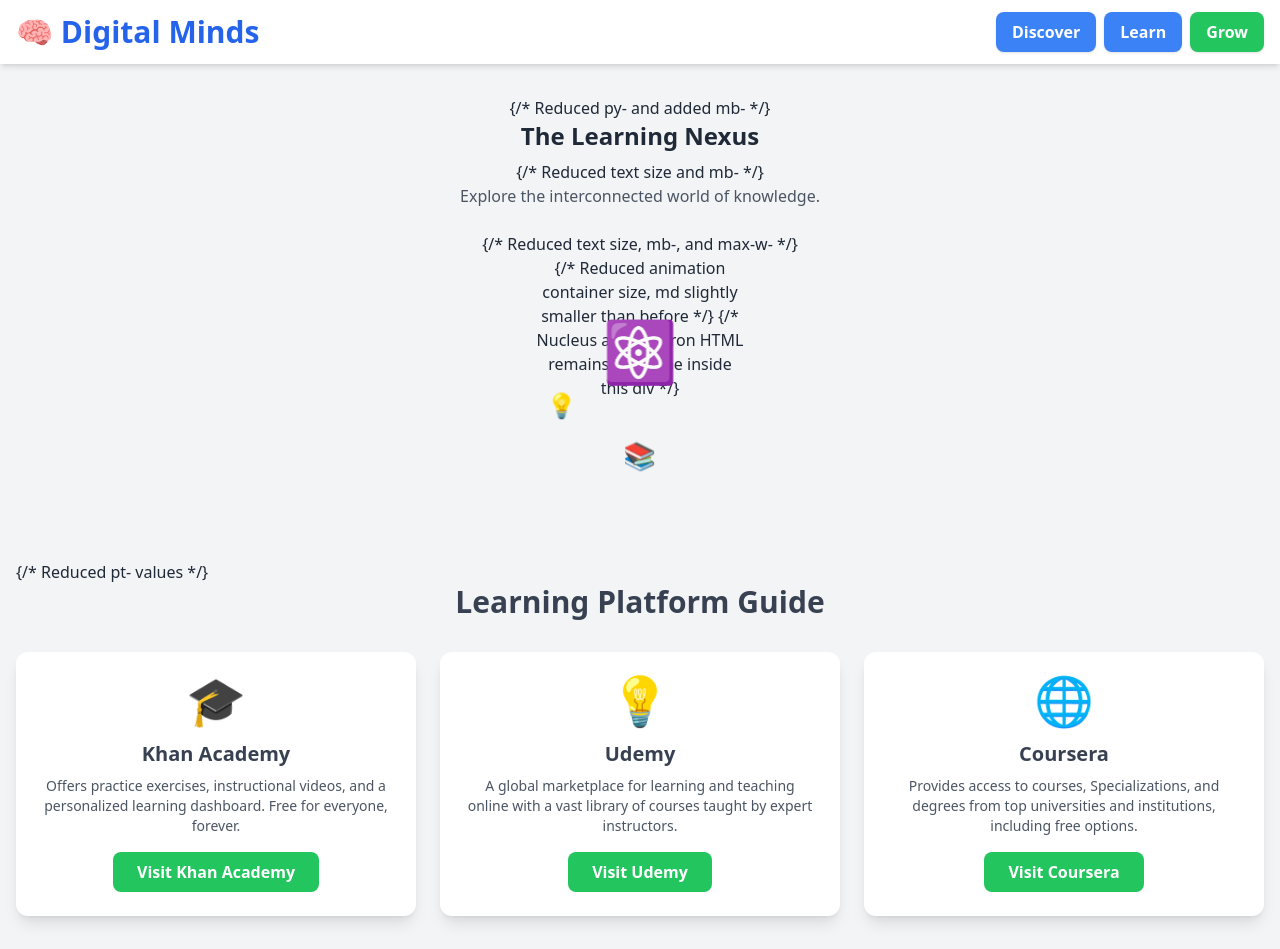
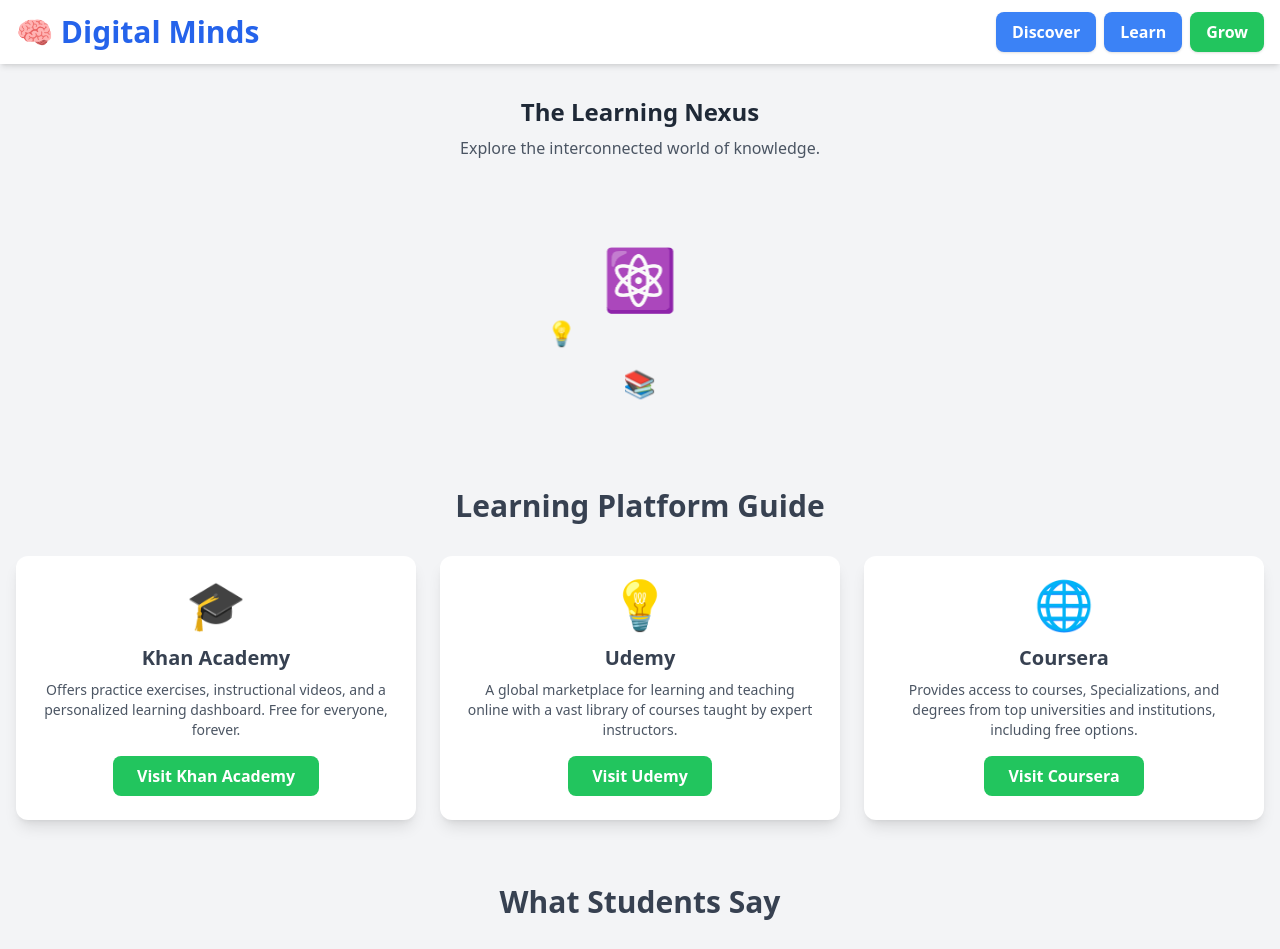
Before and after one commit to Wild-er/digital-minds, a plain HTML site: page index.html in a window 1280 px wide. Shown: the top 949 px of the page. Drawn offline with nearby package versions, Linux system fonts and the light colour scheme.

Commit message:
Update index.html

```diff
--- a/index.html
+++ b/index.html
@@ -92,11 +92,11 @@
     </header>
 
     <!-- New Hero Section (Animation) -->
-    <section id="learning-nexus-animation" class="w-full bg-gray-100 flex flex-col items-center justify-center text-center px-4 py-6 sm:py-8 overflow-hidden mb-6 sm:mb-8"> {/* Reduced py- and added mb- */}
-        <h2 class="text-xl sm:text-2xl font-bold text-gray-800 mb-2">The Learning Nexus</h2> {/* Reduced text size and mb- */}
-        <p class="text-sm sm:text-base text-gray-600 mb-4 sm:mb-6 max-w-xs sm:max-w-sm md:max-w-md mx-auto">Explore the interconnected world of knowledge.</p> {/* Reduced text size, mb-, and max-w- */}
-        <div class="relative w-40 h-40 sm:w-48 sm:h-48 md:w-52 md:h-52"> {/* Reduced animation container size, md slightly smaller than before */}
-            {/* Nucleus and electron HTML remains the same inside this div */}
+    <section id="learning-nexus-animation" class="w-full bg-gray-100 flex flex-col items-center justify-center text-center px-4 py-6 sm:py-8 overflow-hidden mb-6 sm:mb-8">
+        <h2 class="text-xl sm:text-2xl font-bold text-gray-800 mb-2">The Learning Nexus</h2>
+        <p class="text-sm sm:text-base text-gray-600 mb-4 sm:mb-6 max-w-xs sm:max-w-sm md:max-w-md mx-auto">Explore the interconnected world of knowledge.</p>
+        <div class="relative w-40 h-40 sm:w-48 sm:h-48 md:w-52 md:h-52">
+
             <div class="nucleus absolute text-4xl sm:text-5xl md:text-6xl">⚛️</div>
             <div class="electron electron1 absolute text-lg sm:text-xl md:text-2xl">💡</div>
             <div class="electron electron2 absolute text-lg sm:text-xl md:text-2xl">✨</div>
@@ -108,7 +108,7 @@
     </section>
 
     <!-- Main Content -->
-    <main class="container mx-auto px-4 pt-4 sm:pt-6 md:pt-8 pb-8 sm:pb-10 md:pb-12"> {/* Reduced pt- values */}
+    <main class="container mx-auto px-4 pt-4 sm:pt-6 md:pt-8 pb-8 sm:pb-10 md:pb-12">
 
         <!-- Learning Platform Guide Section -->
         <section id="learning-platform-guide" class="mb-10 sm:mb-12 md:mb-16">
```
